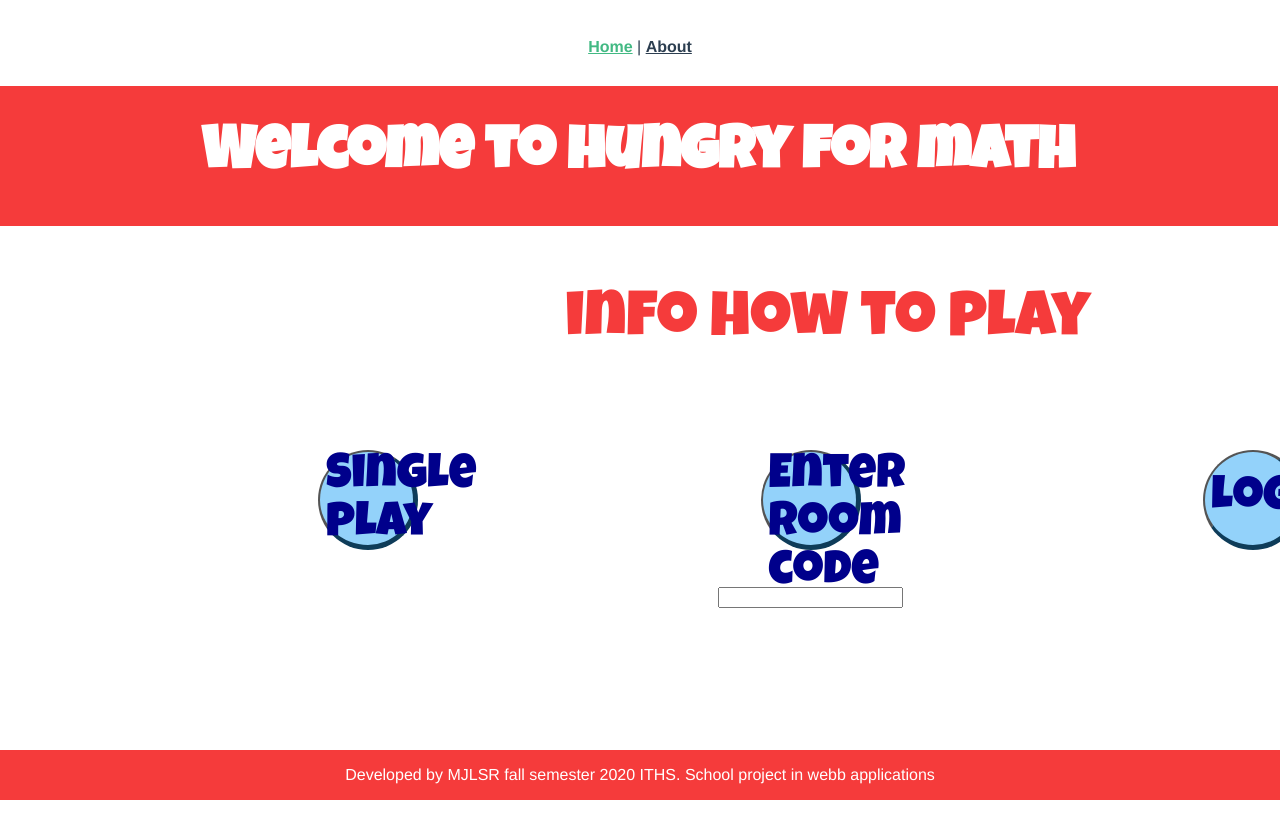
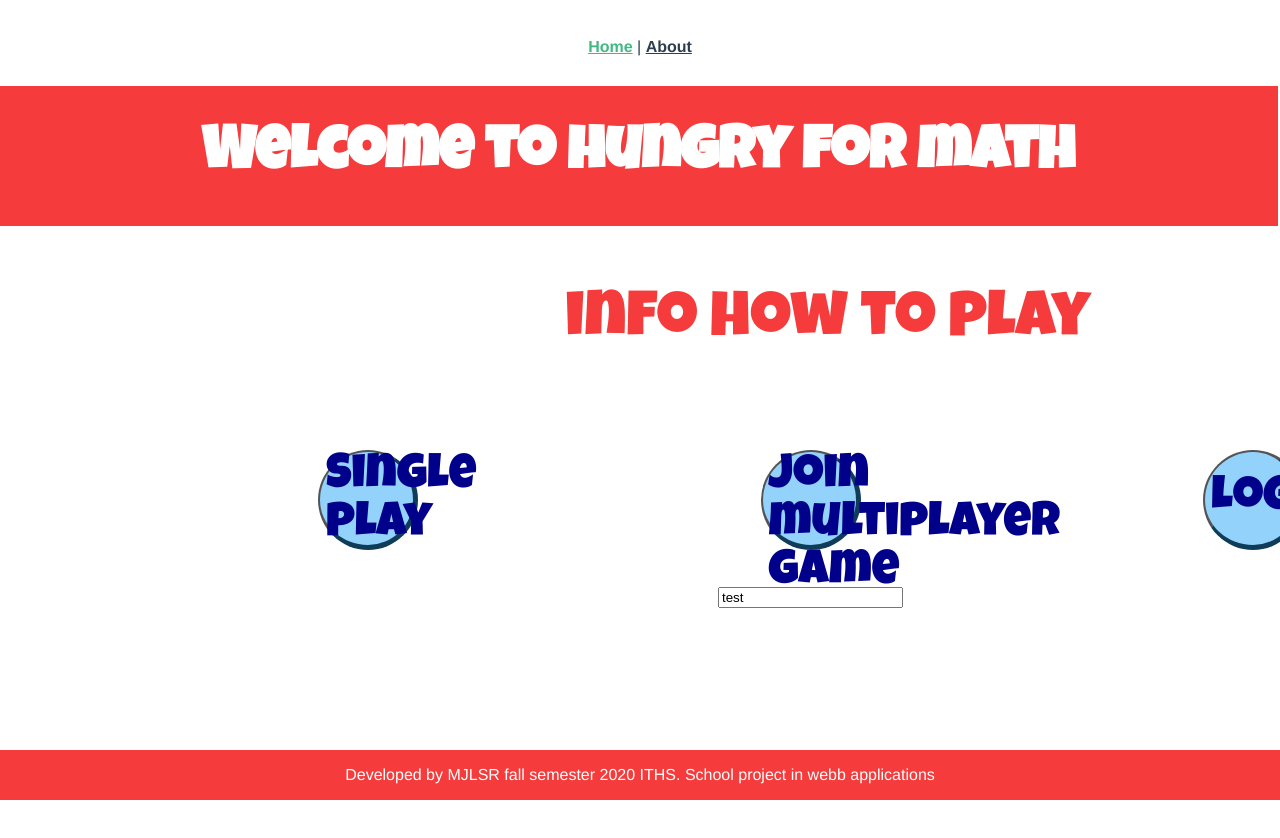
Before and after one commit to lfgn84/ITHS-Course-5-WebApp-6-Agil-Frontend, a Vue app in the folder frontend/: page / in a window 1280 px wide. Shown: the top 838 px of the page. Built offline with nearby package versions, Linux system fonts and the light colour scheme; a web font is replaced by a local one.

Commit message:
passing room name value between startpage and multiplayerpage. created beginning of multiplayerpage

```diff
--- a/frontend/src/components/startPage.vue
+++ b/frontend/src/components/startPage.vue
@@ -4,10 +4,25 @@
 
         <p> info how to play </p>
         <ul>
-            <li>        <router-link to="/singlePlay" class="startButton" tag="button"> Single play   </router-link>   </li>
-            <li>        <button class="startButton">  Enter room code  </button><input/>   </li>
-<!--            <router-link to="/about" tag="button">about</router-link>-->
-                    <li>  <router-link to="/logIn"       class="startButton"  tag="button"> Login    </router-link> </li>
+            <li>
+                <router-link
+                        to="/singlePlay" class="startButton" tag="button"> Single play
+                </router-link>
+            </li>
+
+            <li>
+
+                <!-- https://www.thepolyglotdeveloper.com/2017/11/pass-data-between-routes-vuejs-web-application/ how to pass daa between routes -->
+                <router-link
+                        :to="{name: 'multiPlayer', params: {room: inputRoom }}" class="startButton" tag="button"> Join multiplayer game
+                </router-link>
+                <input type="text" v-model="inputRoom" placeholder="Enter room name"/>
+            </li>
+
+            <li>
+                <router-link
+                        to="/logIn" class="startButton" tag="button"> Login
+                </router-link> </li>
 
         </ul>
 
@@ -20,7 +35,13 @@
 
 <script>
     export default {
-        name: "startPage"
+        name: "startPage",
+        data(){
+            return{
+                inputRoom: "test"
+            }
+        }
+
     }
 </script>
 
--- a/frontend/src/router/index.js
+++ b/frontend/src/router/index.js
@@ -4,6 +4,7 @@ import Home from '../views/Home.vue'
 import singlePlay from "../views/singlePlay";
 import createRoom from "../views/createRoom";
 import logIn from "../views/logIn";
+import multiPlayer from "../views/multiPlayer";
 
 Vue.use(VueRouter)
 
@@ -35,6 +36,11 @@ Vue.use(VueRouter)
       path:'/logIn',
       name:'logIn',
       component: logIn
+    },
+    {
+      path:'/multiPlayer',
+      name:'multiPlayer',
+      component: multiPlayer
     }
 ]
 
--- /dev/null
+++ b/frontend/src/views/multiPlayer.vue
@@ -0,0 +1,27 @@
+<template>
+   <div>
+    <p>This is the multiplayer page</p>
+    <p>Welcome to room {{room}}</p>
+    <p>You will answer NN questions of level Y</p>
+    <button>start</button>
+   </div>
+</template>
+
+<script>
+
+    export default {
+        name: "multiplayer",
+        data() {
+            return{
+                room: "annikasspel1"
+            }
+            },
+        created() {
+            this.room = this.$route.params.room;
+        }
+    }
+</script>
+
+<style scoped>
+
+</style>
```
